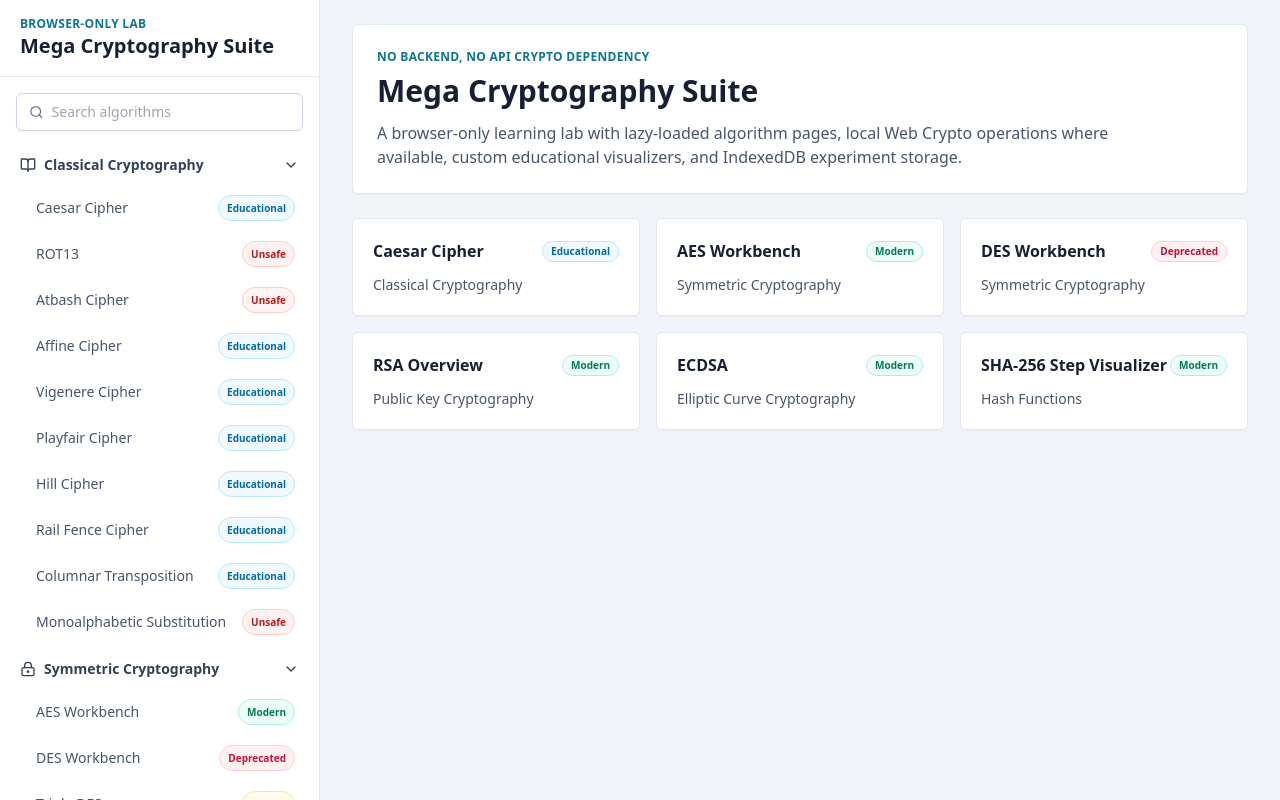
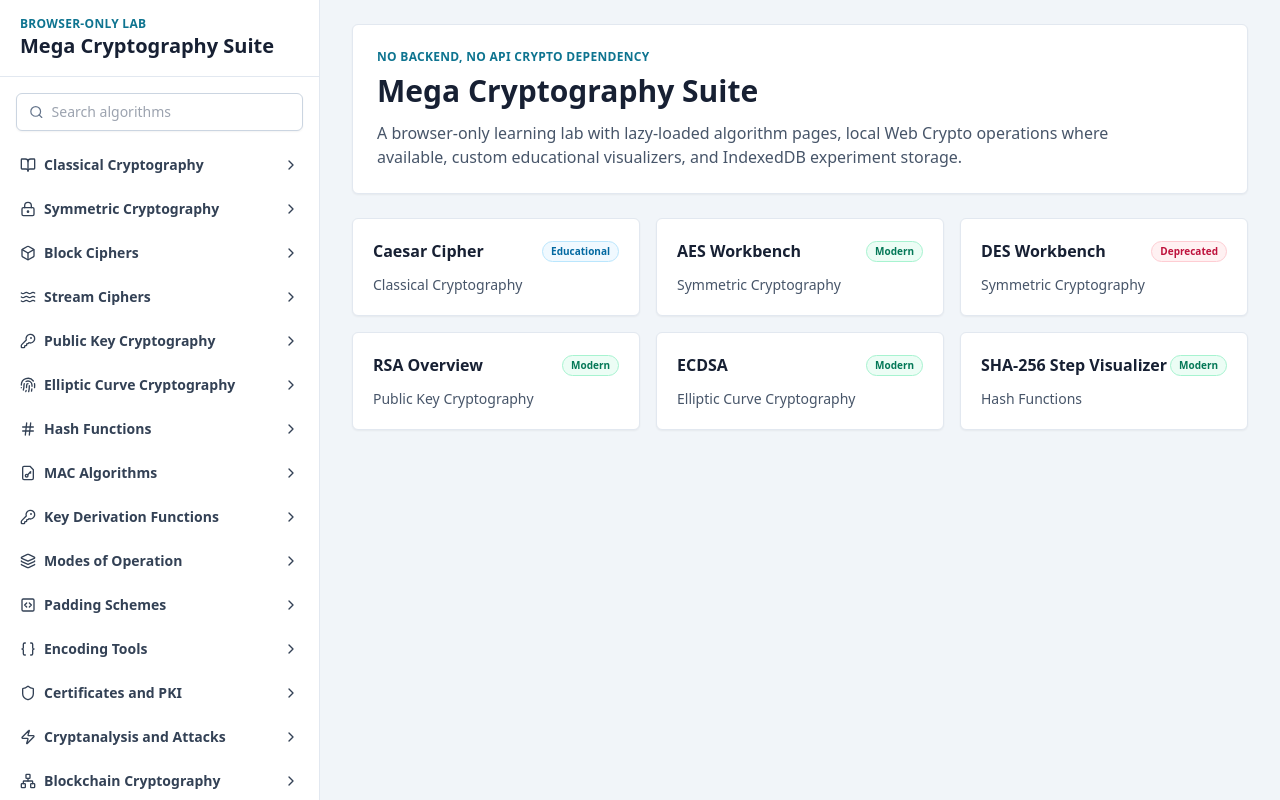
Before and after one commit to indianservers/Cryptography, a React (Vite) app: page / in a window 1280 px wide. Built offline with nearby package versions, Linux system fonts and the light colour scheme.

Commit message:
Collapse sidebar categories by default

```diff
--- a/src/layouts/RootLayout.tsx
+++ b/src/layouts/RootLayout.tsx
@@ -31,7 +31,7 @@ const categoryIcon: Record<string, keyof typeof icons> = {
 export default function RootLayout() {
   const location = useLocation();
   const [query, setQuery] = useState("");
-  const [closed, setClosed] = useState<Set<string>>(new Set());
+  const [openCategories, setOpenCategories] = useState<Set<string>>(new Set());
 
   const grouped = useMemo(() => {
     const normalized = query.trim().toLowerCase();
@@ -57,13 +57,13 @@ export default function RootLayout() {
         <nav className="flex-1 overflow-y-auto px-3 pb-6">
           {grouped.map(({ category, items }) => {
             const Icon = icons[categoryIcon[category] ?? "Shield"];
-            const isClosed = closed.has(category);
+            const isOpen = openCategories.has(category);
             const hasActive = items.some((item) => location.pathname === item.route);
             return (
               <section key={category} className="mb-2">
                 <button
                   className={`flex w-full items-center gap-2 rounded-md px-2 py-2 text-left text-sm font-semibold ${hasActive ? "bg-cyan-50 text-cyan-800" : "text-slate-700 hover:bg-slate-100"}`}
-                  onClick={() => setClosed((current) => {
+                  onClick={() => setOpenCategories((current) => {
                     const next = new Set(current);
                     next.has(category) ? next.delete(category) : next.add(category);
                     return next;
@@ -71,9 +71,9 @@ export default function RootLayout() {
                 >
                   <Icon className="h-4 w-4" />
                   <span className="flex-1">{category}</span>
-                  <ChevronDown className={`h-4 w-4 transition ${isClosed ? "-rotate-90" : ""}`} />
+                  <ChevronDown className={`h-4 w-4 transition ${isOpen ? "" : "-rotate-90"}`} />
                 </button>
-                {!isClosed && (
+                {isOpen && (
                   <div className="mt-1 space-y-1 pl-3">
                     {items.map((item) => (
                       <NavLink
```
